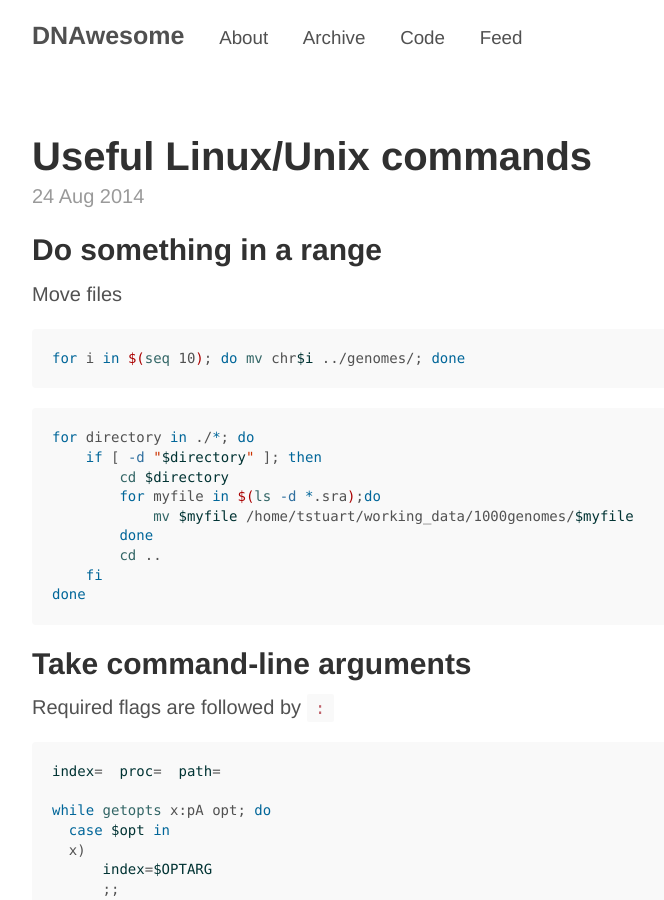
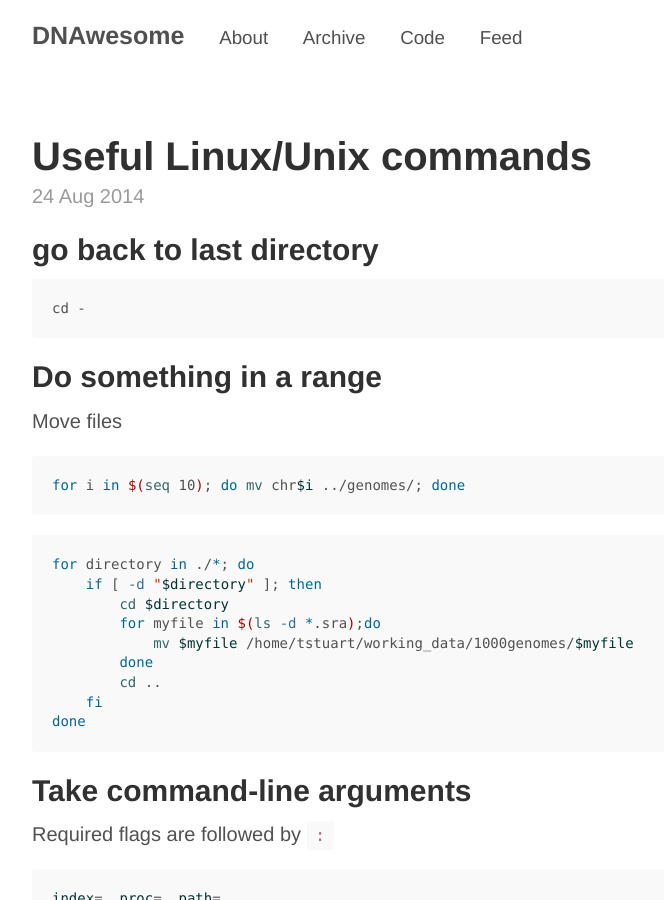
Before and after one commit to timoast/timoast.github.io, a Jekyll site: the page built from _posts/2014-08-24-UsefulCommands.md, in a window 1280 px wide and 900 px high. Shown: the whole window, without its empty margins (128-792 px from the left). Built offline with Jekyll 4.4.1, drawn with Linux system fonts in a browser that asks for light colours; Markdown is read by kramdown in place of the engine named in the settings.

Commit message:
update commands

````diff
--- a/_posts/2014-08-24-UsefulCommands.md
+++ b/_posts/2014-08-24-UsefulCommands.md
@@ -2,6 +2,12 @@
 title: Useful Linux/Unix commands
 layout: post
 ---
+## go back to last directory
+
+```
+cd -
+```
+
 ## Do something in a range
 Move files
 
````
Also changed, not shown: 15 other files.
